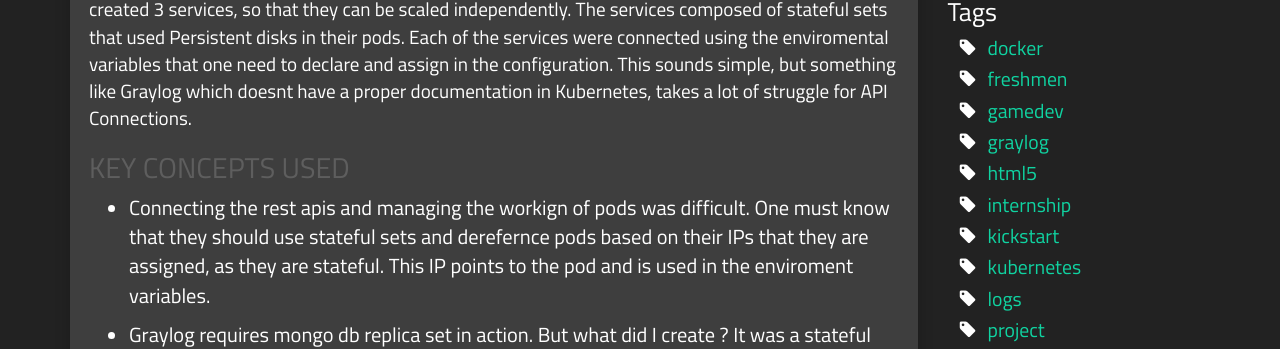
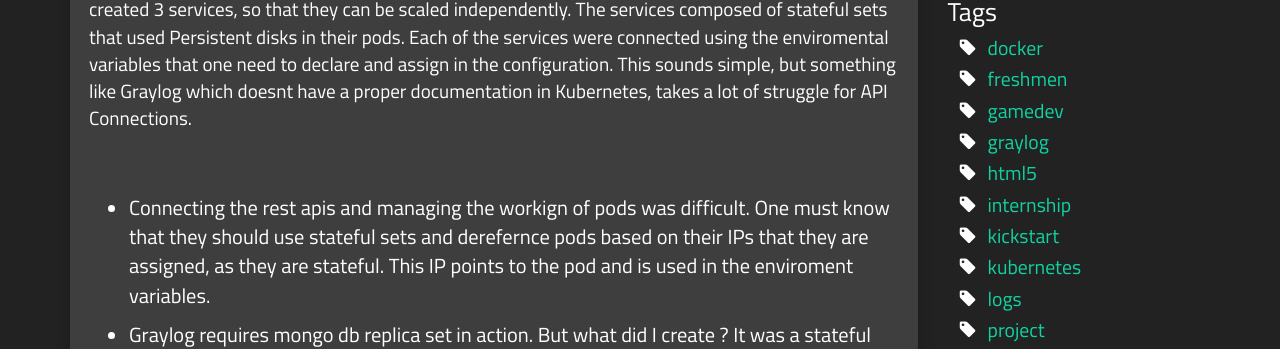
Before and after one commit to AkashKrDutta/AkashKrDutta-dark.github.io, a Jekyll site: the page built from _posts/2017-8-05-kubernetes.md, in a window 1280 px wide. Shown: the part 499-848 px from the top of the page. Built offline with Jekyll 4.4.1, drawn with Linux system fonts in a browser that asks for light colours; comment, search, counter and statistics services are not loaded.

Commit message:
Update 2017-8-05-kubernetes.md

```diff
--- a/_posts/2017-8-05-kubernetes.md
+++ b/_posts/2017-8-05-kubernetes.md
@@ -19,7 +19,7 @@
 
 For setting up the Graylog service, one needs to deploy ElasticSearch, Mongo DB, and Graylog. I created 3 services, so that they can be scaled independently. The services composed of stateful sets that used Persistent disks in their pods. Each of the services were connected using the enviromental variables that one need to declare and assign in the configuration. This sounds simple, but something like Graylog which doesnt have a proper documentation in Kubernetes, takes a lot of struggle for API Connections.
 
-## <span style="color:#5E5E5E">KEY CONCEPTS USED</span>
+## <span style="color:#3E3E3E">KEY CONCEPTS USED</span>
 
 * Connecting the rest apis and managing the workign of pods was difficult. One must know that they should use stateful sets and derefernce pods based on their IPs that they are assigned, as they are  stateful. This IP points to the pod and is used in the enviroment variables.
 
```
